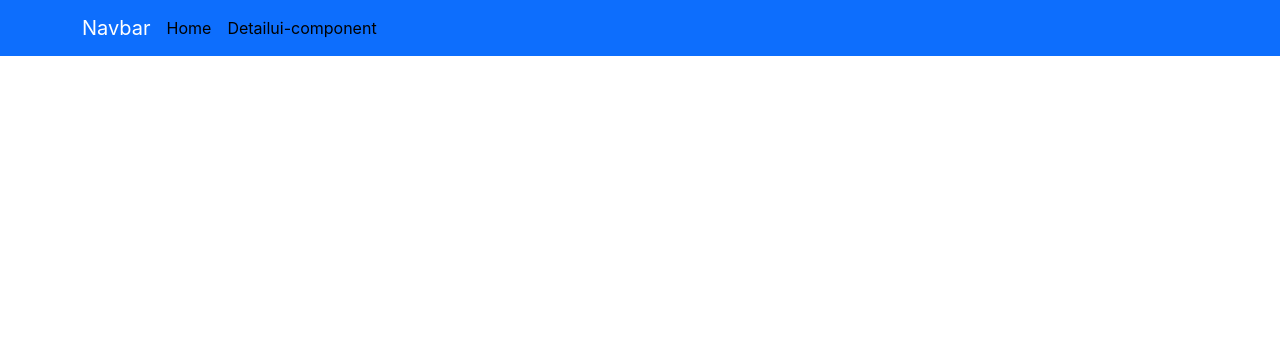
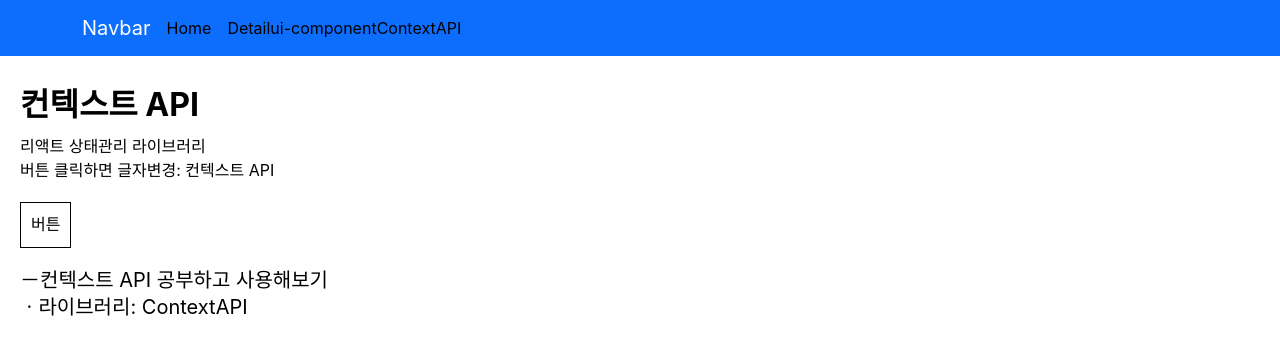
Before and after one commit to wangkodok/React-Study, a React (Create React App) app in the folder shop/: page /ContextAPI in a window 1280 px wide. Shown: the top 354 px of the page. Built offline with nearby package versions, Linux system fonts and the light colour scheme.

Commit message:
리액트 Context API 사용하는 코드

```diff
--- a/shop/src/App.js
+++ b/shop/src/App.js
@@ -5,23 +5,29 @@ import "./App.css";
 import data from "./data";
 import Detail from "./routes/Detail";
 import MouseEvent from "./MouseEvent";
+import ContextAPI from "./ContextAPI";
+import ContextData from "./ContextData"; // state 불러오기
 
 // 이미지 소스
 import bg from "./img/bg.png";
 import loadingSpinner from "./img/loadingSpinner.gif";
 
 // 리액트 사용
-import { useState } from "react";
+import { createContext, useState } from "react";
 import { Navbar, Container, Nav } from "react-bootstrap";
 import { Routes, Route, Link, useNavigate, Outlet } from "react-router-dom";
 
 // 라이브러리
 import axios from "axios";
 
+// ContextAPI
+export let ContextAPIData = createContext();
+
 function App() {
   let [shoes, setShoes] = useState(data);
   let [buttonCount, setButtonCount] = useState(1);
   let [is, setIs] = useState(false);
+  let [stateData, setStateData] = useState(ContextData); // state 저장
 
   return (
     <div className="App">
@@ -31,6 +37,7 @@ function App() {
           <Nav className="me-auto">
             <Link to="/">Home</Link>　<Link to="/detail">Detail</Link>
             <Link to="/ui_component">ui-component</Link>
+            <Link to="/ContextAPI">ContextAPI</Link>
           </Nav>
         </Container>
       </Navbar>
@@ -50,6 +57,15 @@ function App() {
         />
         <Route path="/detail/:id" element={<Detail shoes={shoes} />} />
         <Route path="/ui_component" element={<MouseEvent />} />
+        <Route
+          path="/ContextAPI"
+          element={
+            // state 전달하고 싶은 컴포넌트에게 "변수.Provider" 감싸주고 저장된 state 변수 value={{ }} 안에 저장하기
+            <ContextAPIData.Provider value={{ stateData, setStateData }}>
+              <ContextAPI />
+            </ContextAPIData.Provider>
+          }
+        />
       </Routes>
     </div>
   );
--- /dev/null
+++ b/shop/src/ContextAPI.js
@@ -0,0 +1,83 @@
+import { useContext, useState } from "react";
+import { ContextAPIData } from "./App"; // "ContextAPIData" 저장한 변수를 불러오기
+
+import styled from "styled-components";
+
+function ContextAPI() {
+  let state = useContext(ContextAPIData); // state 자식에게 사용하기
+  let [글자, 글자변경] = useState(state.stateData); // state 변경하기
+
+  return (
+    <ContextAPISection style={{ textAlign: "left", padding: "20px" }}>
+      <h1 className="title">{state.stateData[0].title}</h1>
+      <p className="desc">{state.stateData[0].content.title}</p>
+      <p>버튼 클릭하면 글자변경: {글자[0].title}</p>
+      <button
+        onClick={() => {
+          let copy = [...글자];
+          copy[0].title = "변경";
+          글자변경(copy);
+        }}
+        style={{
+          border: "1px solid #000",
+          margin: "20px 0 0 0",
+          padding: "10px",
+        }}
+      >
+        버튼
+      </button>
+      <StateList />
+    </ContextAPISection>
+  );
+}
+
+function StateList() {
+  let state = useContext(ContextAPIData); // state 자식에게 사용하기
+  return (
+    <ContextAPIContent>
+      <div className="content">
+        <h2 className="content-title">－{state.stateData[0].paragraph}</h2>
+        <ul className="list">
+          <StateItems />
+        </ul>
+      </div>
+    </ContextAPIContent>
+  );
+}
+
+function StateItems() {
+  let state = useContext(ContextAPIData); // state 자식에게 사용하기
+  return (
+    <>
+      <li className="item">
+        <p className="language">
+          ㆍ라이브러리: {state.stateData[0].content.language}
+        </p>
+      </li>
+    </>
+  );
+}
+
+export default ContextAPI;
+
+let ContextAPISection = styled.section`
+  .title {
+    padding: 10px 0;
+    font-size: 32px;
+    font-weight: 700;
+  }
+`;
+
+let ContextAPIContent = styled.div`
+  .content {
+    padding: 20px 0;
+  }
+  .content-title {
+    font-size: 20px;
+  }
+  .list {
+    .item {
+      font-size: 20px;
+    }
+  }
+`;
--- /dev/null
+++ b/shop/src/ContextData.js
@@ -0,0 +1,49 @@
+let ContextData = [
+  {
+    index: 0,
+    title: "컨텍스트 API",
+    paragraph: "컨텍스트 API 공부하고 사용해보기",
+    content: {
+      title: "리액트 상태관리 라이브러리",
+      language: "ContextAPI",
+    },
+  },
+  {
+    index: 1,
+    title: "리덕스",
+    paragraph: "리덕스 공부하고 사용해보기",
+    content: {
+      title: "리액트 상태관리 라이브러리",
+      language: "Redux",
+    },
+  },
+  {
+    index: 2,
+    title: "몹엑스",
+    paragraph: "몹엑스 공부하고 사용해보기",
+    content: {
+      title: "리액트 상태관리 라이브러리",
+      language: "MobX",
+    },
+  },
+  {
+    index: 3,
+    title: "리코일",
+    paragraph: "리코일 공부하고 사용해보기",
+    content: {
+      title: "리액트 상태관리 라이브러리",
+      language: "Recoil",
+    },
+  },
+  {
+    index: 4,
+    title: "리액트 쿼리",
+    paragraph: "리액트 쿼리 공부하고 사용해보기",
+    content: {
+      title: "리액트 상태관리 라이브러리",
+      language: "ContextAPI",
+    },
+  },
+];
+
+export default ContextData;
```
